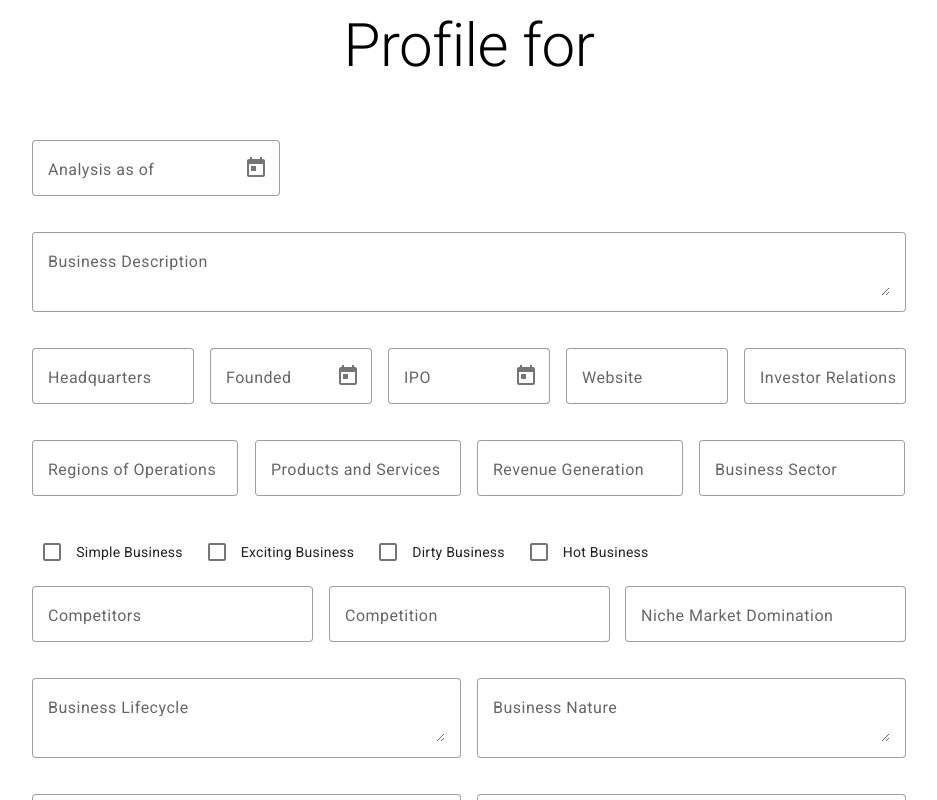
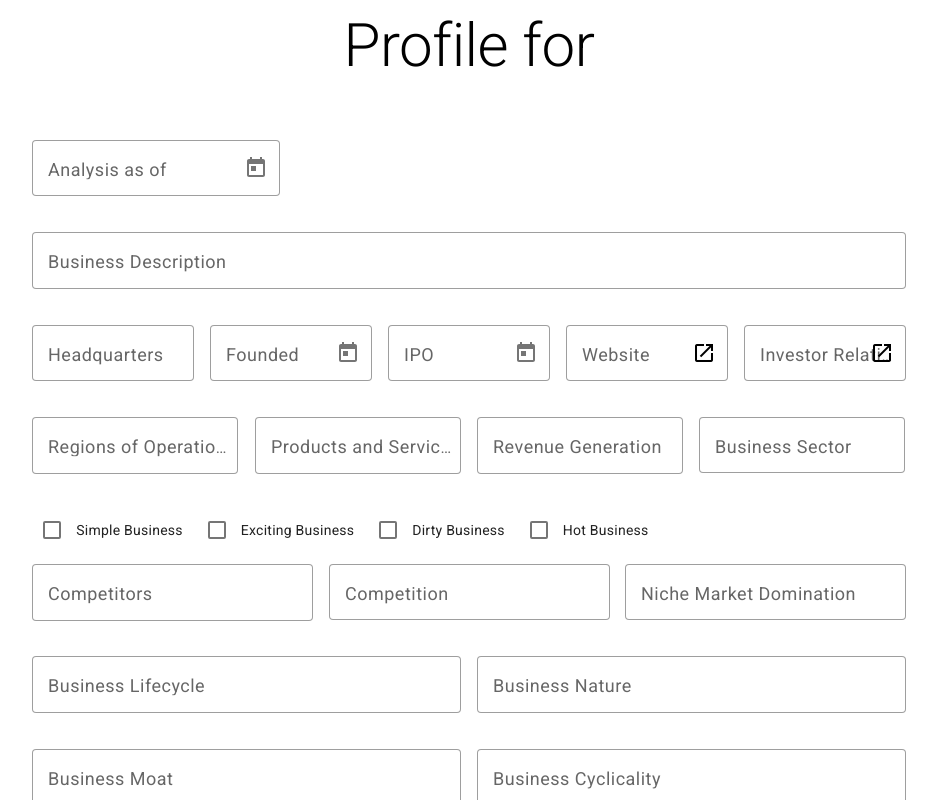
Before and after one commit to michalismeng/investing, an Angular app in the folder client/: page /analysis in a window 1280 px wide. Shown: the top 800 px of the page, without its empty margins (171-1108 px from the left). Built offline with nearby package versions, Linux system fonts and the light colour scheme; no server answers.

Commit message:
more fixups

```diff
--- a/client/src/app/analysis/analysis.module.ts
+++ b/client/src/app/analysis/analysis.module.ts
@@ -12,6 +12,7 @@ import { MatNativeDateModule } from '@angular/material/core';
 import { FlexLayoutModule } from '@angular/flex-layout';
 import { ProfilesFormComponent } from './profiles-form/profiles-form.component';
 import { MatButtonModule } from '@angular/material/button';
+import { MatIconModule } from '@angular/material/icon';
 
 const routes: Routes = [
   { path: '', component: ProfilesComponent },
@@ -37,6 +38,7 @@ const routes: Routes = [
     MatNativeDateModule,
     FlexLayoutModule,
     MatButtonModule,
-  ]
+    MatIconModule,
+  ],
 })
 export class AnalysisModule { }
--- a/client/src/app/analysis/profiles-form/profiles-form.component.html
+++ b/client/src/app/analysis/profiles-form/profiles-form.component.html
@@ -13,7 +13,7 @@
     <div fxLayout="row" fxLayoutAlign="start center" fxLayoutGap="1em" style="width: 100%">
       <mat-form-field appearance="outline">
         <mat-label>Business Description</mat-label>
-        <textarea type="text" matInput formControlName='description'></textarea>
+        <textarea cdkTextareaAutosize matInput formControlName='description'></textarea>
       </mat-form-field>
     </div>
 
@@ -39,29 +39,31 @@
 
       <mat-form-field appearance="outline">
         <mat-label>Website</mat-label>
-        <input type="text" matInput formControlName='website'>
+        <input type="text" matInput formControlName='website' #website>
+        <a [href]="website.value" target="_blank" mat-icon-button matSuffix><mat-icon>open_in_new</mat-icon></a>
       </mat-form-field>
 
       <mat-form-field appearance="outline">
         <mat-label>Investor Relations</mat-label>
-        <input type="text" matInput formControlName='irWebsite'>
+        <input type="text" matInput formControlName='irWebsite' #ir>
+        <a [href]="ir.value" target="_blank" mat-icon-button matSuffix><mat-icon>open_in_new</mat-icon></a>
       </mat-form-field>
     </div>
 
-    <div fxLayout="row" fxLayoutAlign="start center" fxLayoutGap="1em" style="width: 100%">
+    <div fxLayout="row" fxLayoutAlign="start start" fxLayoutGap="1em" style="width: 100%">
       <mat-form-field appearance="outline">
         <mat-label>Regions of Operations</mat-label>
-        <input type="text" matInput formControlName='locOperations'>
+        <textarea cdkTextareaAutosize matInput formControlName='locOperations'></textarea>
       </mat-form-field>
 
       <mat-form-field appearance="outline">
         <mat-label>Products and Services</mat-label>
-        <input type="text" matInput formControlName='prodsAndServices'>
+        <textarea cdkTextareaAutosize matInput formControlName='prodsAndServices'></textarea>
       </mat-form-field>
 
       <mat-form-field appearance="outline">
         <mat-label>Revenue Generation</mat-label>
-        <input type="text" matInput formControlName='revGeneration'>
+        <textarea cdkTextareaAutosize matInput formControlName='revGeneration'></textarea>
       </mat-form-field>
 
       <mat-form-field appearance="outline">
@@ -77,10 +79,10 @@
       <mat-checkbox formControlName="hot">Hot Business</mat-checkbox>
     </div>
 
-    <div  fxLayout="row" fxLayoutAlign="start center" fxLayoutGap="1em" style="width: 100%">
+    <div fxLayout="row" fxLayoutAlign="start start" fxLayoutGap="1em" style="width: 100%">
       <mat-form-field appearance="outline">
         <mat-label>Competitors</mat-label>
-        <input type="text" matInput formControlName='competitors'>
+        <textarea cdkTextareaAutosize matInput formControlName='competitors'></textarea>
       </mat-form-field>
 
       <mat-form-field appearance="outline">
@@ -94,34 +96,34 @@
       </mat-form-field>
     </div>
 
-    <div fxLayout="row" fxLayoutAlign="start center" fxLayoutGap="1em" style="width: 100%">
+    <div fxLayout="row" fxLayoutAlign="start start" fxLayoutGap="1em" style="width: 100%">
       <mat-form-field appearance="outline">
         <mat-label>Business Lifecycle</mat-label>
-        <textarea type="text" matInput formControlName='lifecycle'></textarea>
+        <textarea cdkTextareaAutosize type="text" matInput formControlName='lifecycle'></textarea>
       </mat-form-field>
 
       <mat-form-field appearance="outline">
         <mat-label>Business Nature</mat-label>
-        <textarea type="text" matInput formControlName='nature'></textarea>
+        <textarea cdkTextareaAutosize type="text" matInput formControlName='nature'></textarea>
       </mat-form-field>
     </div>
 
-    <div fxLayout="row" fxLayoutAlign="start center" fxLayoutGap="1em" style="width: 100%">
+    <div fxLayout="row" fxLayoutAlign="start start" fxLayoutGap="1em" style="width: 100%">
       <mat-form-field appearance="outline">
         <mat-label>Business Moat</mat-label>
-        <textarea type="text" matInput formControlName='moat'></textarea>
+        <textarea cdkTextareaAutosize type="text" matInput formControlName='moat'></textarea>
       </mat-form-field>
 
       <mat-form-field appearance="outline">
         <mat-label>Business Cyclicality</mat-label>
-        <textarea type="text" matInput formControlName='cyclical'></textarea>
+        <textarea cdkTextareaAutosize type="text" matInput formControlName='cyclical'></textarea>
       </mat-form-field>
     </div>
 
     <div fxLayout="row" fxLayoutAlign="start center" fxLayoutGap="1em" style="width: 100%">
       <mat-form-field appearance="outline">
         <mat-label>Comments</mat-label>
-        <textarea type="text" matInput formControlName='comment'></textarea>
+        <textarea cdkTextareaAutosize type="text" matInput formControlName='comment'></textarea>
       </mat-form-field>
     </div>
 
--- a/client/src/app/analysis/profiles-form/profiles-form.component.scss
+++ b/client/src/app/analysis/profiles-form/profiles-form.component.scss
@@ -1,3 +1,7 @@
 mat-form-field {
     width: 100%;
 }
+
+mat-label {
+    font-size: 18px;
+}
--- a/client/src/app/analysis/profiles-form/profiles-form.component.ts
+++ b/client/src/app/analysis/profiles-form/profiles-form.component.ts
@@ -1,9 +1,18 @@
 import { Component, EventEmitter, Input, OnInit, Output } from '@angular/core';
 import { FormBuilder, FormGroup } from '@angular/forms';
+import { DateAdapter, MAT_DATE_FORMATS, MAT_DATE_LOCALE, NativeDateAdapter } from '@angular/material/core';
 import { ActivatedRoute } from '@angular/router';
-import { tap } from 'rxjs';
 import { Profile } from 'src/models/profile';
 import { ProfilesService } from 'src/services/profiles.service';
+
+export const MY_FORMATS = {
+  display: {
+    dateInput: 'LL',
+    monthYearLabel: 'MMM YYYY',
+    dateA11yLabel: 'LL',
+    monthYearA11yLabel: 'MMMM YYYY',
+  },
+};
 
 @Component({
   selector: 'app-profiles-form',
@@ -51,6 +60,7 @@ export class ProfilesFormComponent implements OnInit {
 
     this.route.params.subscribe(params => {
       this.name = params["name"]
+      this.profile.patchValue({ name: this.name })
       this.profilesService.getProfile(this.name).subscribe(v => this.profile.setValue(v))
     })
   }
--- a/client/src/app/app.module.ts
+++ b/client/src/app/app.module.ts
@@ -27,6 +27,7 @@ import { WordizePipe } from 'src/pipes/wordize.pipe';
 import { FlexLayoutModule } from '@angular/flex-layout';
 import { WatchlistComponent } from './watchlist/watchlist.component';
 import { ProfilesService } from 'src/services/profiles.service';
+import { MAT_DATE_FORMATS, NativeDateModule } from '@angular/material/core';
 
 export const customTooltipDefaults: MatTooltipDefaultOptions = {
   showDelay: 300,
```
Also changed, not shown: 1 other file (tests, documents, lock files or other folders).
